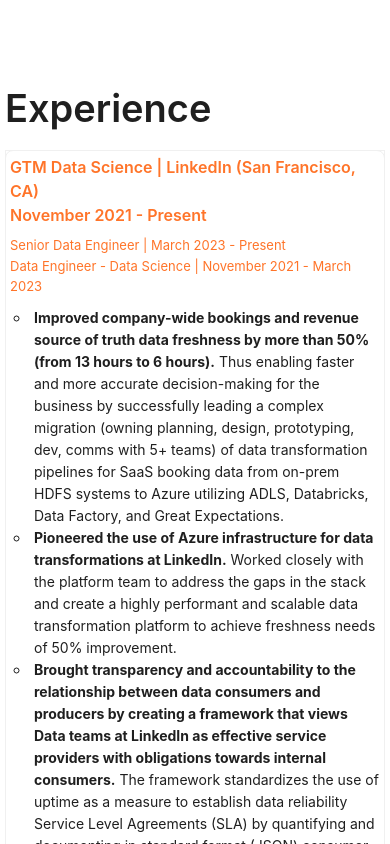
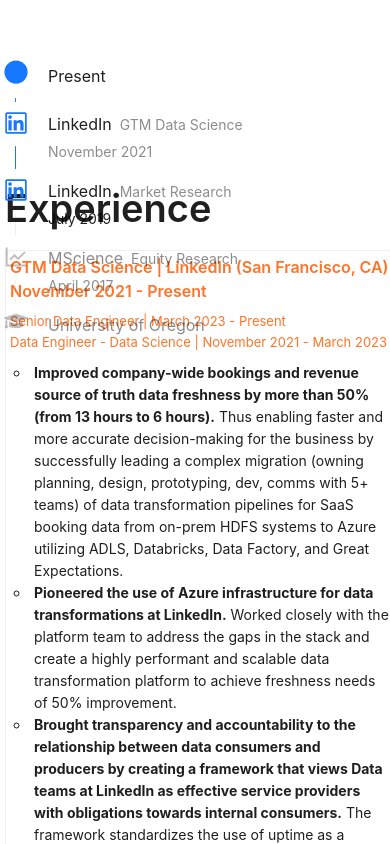
Before and after one commit to ydagosto/yurfolio, a React (Create React App) app: page / in a window 390 px wide. Shown: the top 844 px of the page. Built offline with nearby package versions, Linux system fonts and the light colour scheme.

Commit message:
removing dates

```diff
--- a/src/styles.scss
+++ b/src/styles.scss
@@ -6,20 +6,33 @@
     .resume{
         display: flex;
         flex-direction: row;
+        @media (max-width: 768px) {
+            flex-direction: column;
+        }
         .sidebar{
             position: sticky;
             top: 60px;
             height: 100px;
             color: #ff7429;
+            z-index: 1;
+            background-color: white;
             @media (max-width: 768px) {
-                display: none;
+                height: auto;
+                width: 100%;
             }
             .timeline-container{
                 display: flex;
                 width: 270px;
+                @media (max-width: 768px) {
+                    width: 100%;
+                }
                 .steps{
                     height: 100vh;
                     width: 100%;
+                    @media (max-width: 768px) {
+                        height: 100px;
+                        width: 100%;
+                    }
                 }
             }
         }
@@ -74,19 +87,7 @@
                         font-size: medium;
                         @media (max-width: 768px) {
                             font-size: small;
-                    }
-                    }
-                    .dates{
-                        margin-left: auto;
-                        margin-top: 0;
-                        color: #ff7429;
-                        font-size: medium;
                         }
-                    .dates{
-                        margin-left: auto;
-                        margin-top: 0;
-                        color: #ff7429;
-                        font-size: medium;
                     }
                 }
                 .resume-media{
```
